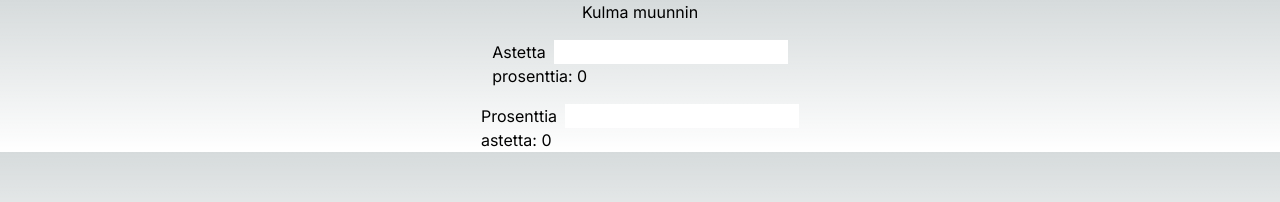
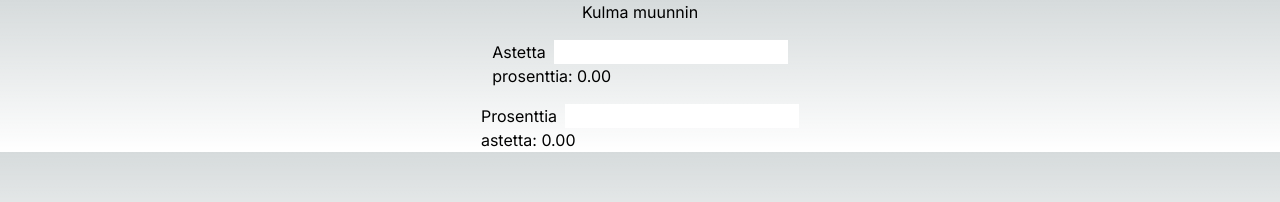
Before and after one commit to silte/workout-planner, a Next.js app: page /muuntimet/kulma in a window 1280 px wide. Shown: the top 202 px of the page. Built offline with nearby package versions, Linux system fonts and the light colour scheme.

Commit message:
Format numbers

```diff
--- a/src/pages/converters/angle-converter.tsx
+++ b/src/pages/converters/angle-converter.tsx
@@ -22,12 +22,12 @@ export const AngleConverter = () => {
         <div>
             <label>Astetta</label>
             <input type="number" className="ml-2 text-black" onChange={handleDegreesChange} />
-            <p>prosenttia: {radians}</p>
+            <p>prosenttia: {radians.toFixed(2)}</p>
         </div>
         <div>
             <label>Prosenttia</label>
             <input type="number" className="ml-2 text-black" onChange={handleRadiansChange} />
-            <p>astetta: {degrees}</p>
+            <p>astetta: {degrees.toFixed(2)}</p>
         </div>
         </div>
     )
```
